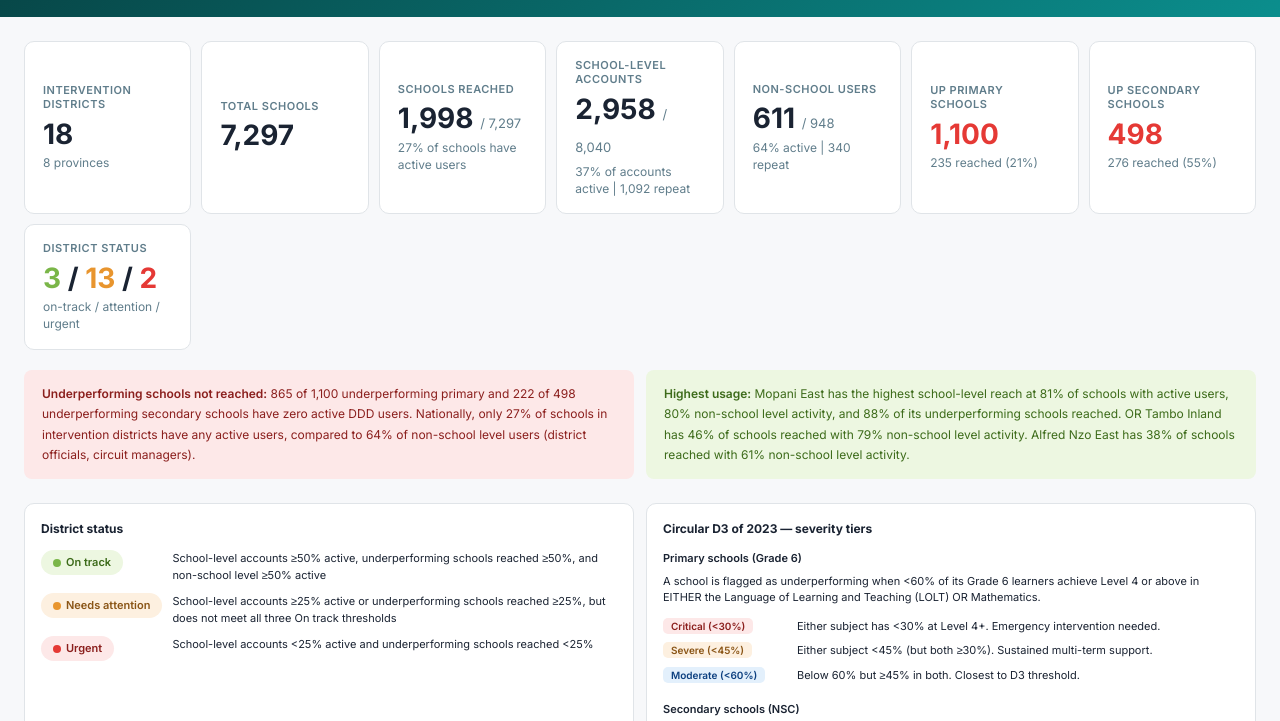
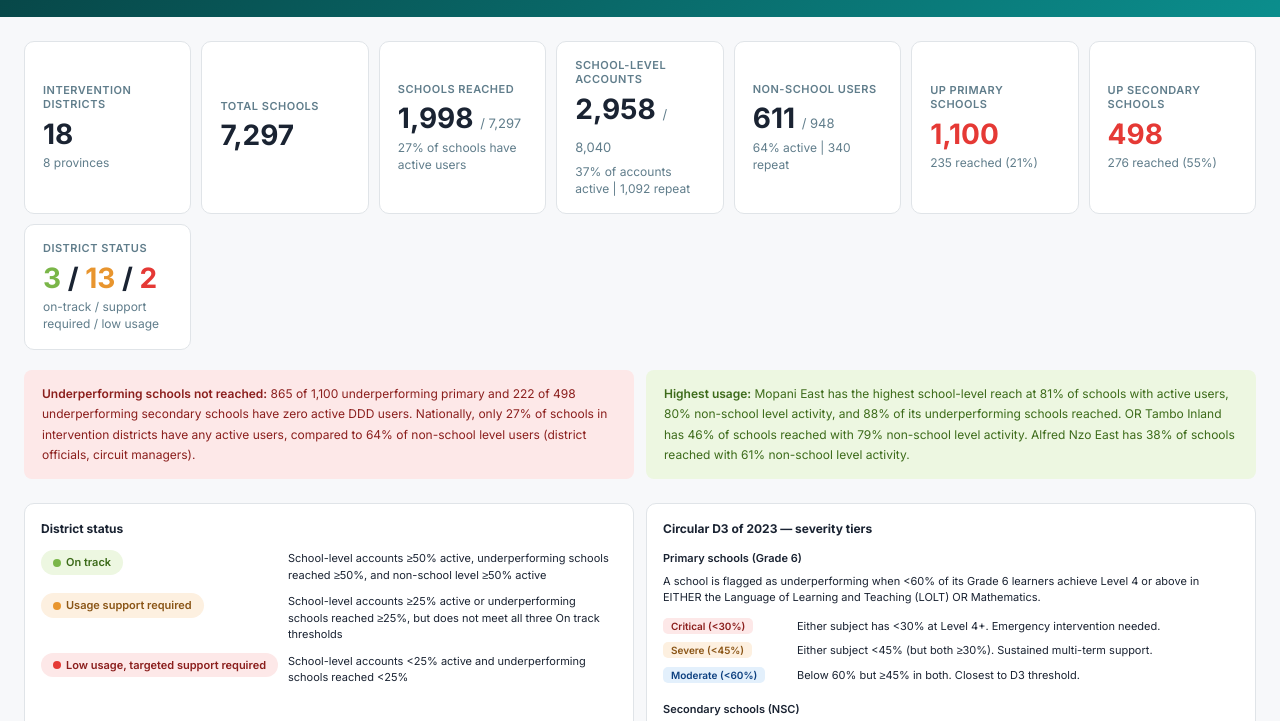
Before and after one commit to DDD-interventions/DDD-intervention-usage-insights, a plain HTML site: page index.html in a window 1280 px wide. Shown: the part 67-788 px from the top of the page. Drawn offline with Linux system fonts and the light colour scheme.

Commit message:
Update index.html

```diff
--- a/index.html
+++ b/index.html
@@ -60,8 +60,8 @@
 <div style="font-size:12px;font-weight:700;color:var(--nvy);margin-bottom:12px">District status</div>
 <table style="font-size:11px;color:var(--nvy);border-collapse:collapse;width:100%">
 <tr style="vertical-align:top"><td style="padding:0 10px 10px 0;white-space:nowrap"><span class="sig so"><span class="sd"></span>On track</span></td><td style="padding:0 0 10px 0;line-height:1.5">School-level accounts &ge;50% active, underperforming schools reached &ge;50%, and non-school level &ge;50% active</td></tr>
-<tr style="vertical-align:top"><td style="padding:0 10px 10px 0;white-space:nowrap"><span class="sig sa"><span class="sd"></span>Needs attention</span></td><td style="padding:0 0 10px 0;line-height:1.5">School-level accounts &ge;25% active or underperforming schools reached &ge;25%, but does not meet all three On track thresholds</td></tr>
-<tr style="vertical-align:top"><td style="padding:0 10px 0  0;white-space:nowrap"><span class="sig su"><span class="sd"></span>Urgent</span></td><td style="padding:0;line-height:1.5">School-level accounts &lt;25% active and underperforming schools reached &lt;25%</td></tr>
+<tr style="vertical-align:top"><td style="padding:0 10px 10px 0;white-space:nowrap"><span class="sig sa"><span class="sd"></span>Usage support required</span></td><td style="padding:0 0 10px 0;line-height:1.5">School-level accounts &ge;25% active or underperforming schools reached &ge;25%, but does not meet all three On track thresholds</td></tr>
+<tr style="vertical-align:top"><td style="padding:0 10px 0  0;white-space:nowrap"><span class="sig su"><span class="sd"></span>Low usage, targeted support required</span></td><td style="padding:0;line-height:1.5">School-level accounts &lt;25% active and underperforming schools reached &lt;25%</td></tr>
 </table>
 </div>
 <div style="background:var(--srf);border:1px solid var(--brd);border-radius:10px;padding:16px">
@@ -89,7 +89,7 @@
 <select id="pf" onchange="updateFilters();R()"><option value="">All provinces</option></select>
 <select id="df" onchange="updateFilters();R()"><option value="">All districts</option></select>
 <select id="cf" onchange="R()"><option value="">All circuits</option></select>
-<select id="sf" onchange="R()"><option value="">All statuses</option><option value="urgent">Urgent</option><option value="needs-attention">Needs attention</option><option value="on-track">On track</option></select>
+<select id="sf" onchange="R()"><option value="">All statuses</option><option value="urgent">Low usage, targeted support required</option><option value="needs-attention">Usage support required</option><option value="on-track">On track</option></select>
 </div></div>
 <div id="ct"></div>
 </div>
@@ -133,13 +133,13 @@ function exec(){
     ec('Non-school users',F(na)+' <span style="font-size:13px;font-weight:400;color:var(--gry)">/ '+F(nr)+'</span>',P(na,nr)+'% active | '+F(nrp)+' repeat')+
     ec('UP primary schools','<span style="color:var(--red)">'+F(upP)+'</span>',upPA+' reached ('+P(upPA,upP)+'%)')+
     ec('UP secondary schools','<span style="color:var(--red)">'+F(upS)+'</span>',upSA+' reached ('+P(upSA,upS)+'%)')+
-    ec('District status','<span style="color:var(--grn)">'+ok+'</span> / <span style="color:var(--org)">'+att+'</span> / <span style="color:var(--red)">'+urg+'</span>','on-track / attention / urgent');
+    ec('District status','<span style="color:var(--grn)">'+ok+'</span> / <span style="color:var(--org)">'+att+'</span> / <span style="color:var(--red)">'+urg+'</span>','on-track / support required / low usage');
   document.getElementById('ins').innerHTML=
     '<div class="ib ig"><b>Underperforming schools not reached:</b> '+F(upP-upPA)+' of '+F(upP)+' underperforming primary and '+F(upS-upSA)+' of '+F(upS)+' underperforming secondary schools have zero active DDD users. Nationally, only '+P(sra,ts)+'% of schools in intervention districts have any active users, compared to '+P(na,nr)+'% of non-school level users (district officials, circuit managers).</div>'+
     '<div class="ib iw"><b>Highest usage:</b> Mopani East has the highest school-level reach at 81% of schools with active users, 80% non-school level activity, and 88% of its underperforming schools reached. OR Tambo Inland has 46% of schools reached with 79% non-school level activity. Alfred Nzo East has 38% of schools reached with 61% non-school level activity.</div>';
 }
 function ec(l,v,s){return '<div class="ec"><div class="ecl">'+l+'</div><div class="ecv">'+v+'</div>'+(s?'<div class="ecs">'+s+'</div>':'')+'</div>'}
-function sigH(s){var c={urgent:'su','needs-attention':'sa','on-track':'so'}[s],l={urgent:'Urgent','needs-attention':'Needs attention','on-track':'On track'}[s];var tips={urgent:'School-level accounts below 25% active AND underperforming schools reached below 25%','needs-attention':'At least one metric above 25% but does not meet all three On track thresholds (50% school accounts active, 50% UP reached, 50% non-school active)','on-track':'School-level accounts 50%+ active, underperforming schools 50%+ reached, and non-school level 50%+ active'};return '<span class="sig '+c+' tip" data-tip="'+tips[s]+'"><span class="sd"></span>'+l+'</span>'}
+function sigH(s){var c={urgent:'su','needs-attention':'sa','on-track':'so'}[s],l={urgent:'Low usage, targeted support required','needs-attention':'Usage support required','on-track':'On track'}[s];var tips={urgent:'School-level accounts below 25% active AND underperforming schools reached below 25%. Targeted support is needed to increase platform adoption.','needs-attention':'At least one metric above 25% but does not meet all three On track thresholds (50% school accounts active, 50% UP reached, 50% non-school active). Additional support may help increase usage.','on-track':'School-level accounts 50%+ active, underperforming schools 50%+ reached, and non-school level 50%+ active'};return '<span class="sig '+c+' tip" data-tip="'+tips[s]+'"><span class="sd"></span>'+l+'</span>'}
 function bar(v,t,c){var p=t>0?Math.round(v/t*100):0;return '<div class="ur"><div class="ub"><div class="ufill" style="width:'+p+'%;background:'+c+'"></div></div><div class="uv">'+v+' / '+t+' ('+p+'%)</div></div>'}
 function pill(t){if(!t)return '<span style="color:var(--gry)">\u2014</span>';var c={Critical:'pc',Severe:'ps',Moderate:'pm',OK:'po'}[t]||'po';return '<span class="pill '+c+'">'+t+'</span>'}
 function mb(v,mx,c){var w=mx>0?Math.max(Math.round(v/mx*40),2):0;return '<span class="mb" style="width:'+w+'px;background:'+c+'"></span> '+v}
```
